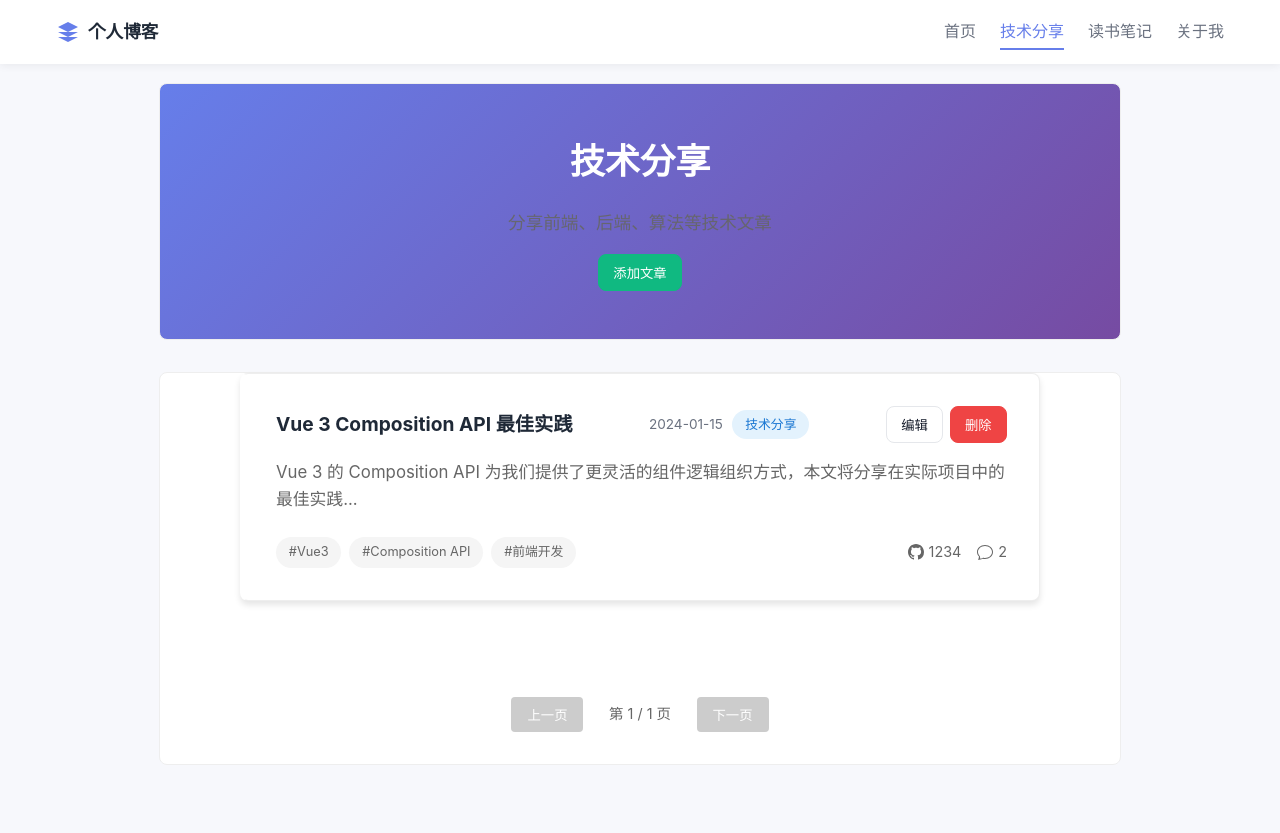
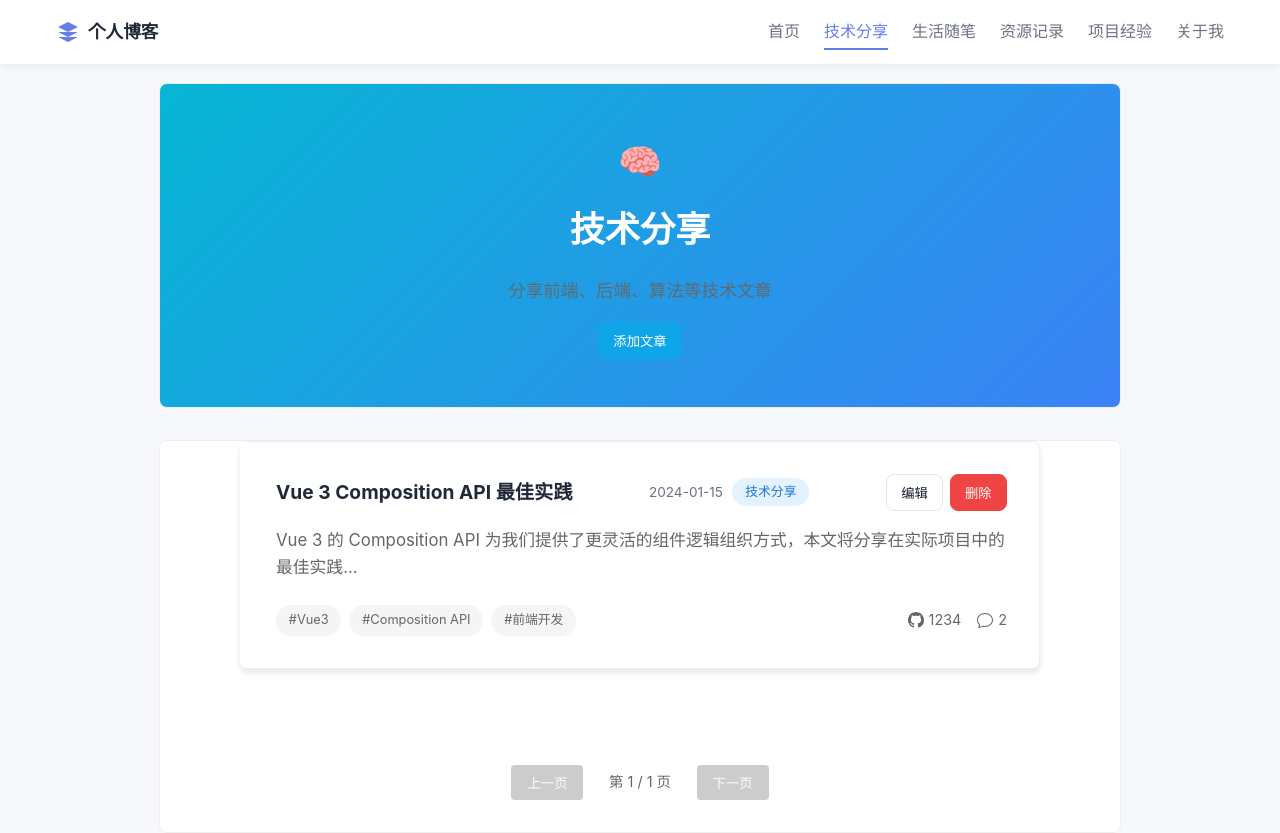
Before and after one commit to Cheng-222/Cheng-222.github.io, a Vue app: page /#/category/1 in a window 1280 px wide. Shown: the top 833 px of the page. Built offline with nearby package versions, Linux system fonts and the light colour scheme.

Commit message:
feat(ui): per-category themed Category page; add nav for 生活随笔/项目经验; unify category name 资源记录; backend init/script sync

```diff
--- a/src/App.vue
+++ b/src/App.vue
@@ -16,7 +16,10 @@
         <div class="nav-links">
           <router-link to="/" class="nav-link">首页</router-link>
           <router-link to="/category/1" class="nav-link">技术分享</router-link>
-          <router-link to="/category/3" class="nav-link">读书笔记</router-link>
+          <!-- 新增分类入口 -->
+          <router-link to="/category/2" class="nav-link">生活随笔</router-link>
+          <router-link to="/category/3" class="nav-link">资源记录</router-link>
+          <router-link to="/category/4" class="nav-link">项目经验</router-link>
           <router-link to="/about" class="nav-link">关于我</router-link>
         </div>
 
@@ -33,7 +36,10 @@
       <div class="mobile-menu" v-if="mobileMenuOpen">
         <router-link to="/" class="mobile-nav-link" @click="closeMobileMenu">首页</router-link>
         <router-link to="/category/1" class="mobile-nav-link" @click="closeMobileMenu">技术分享</router-link>
-        <router-link to="/category/3" class="mobile-nav-link" @click="closeMobileMenu">读书笔记</router-link>
+        <!-- 新增分类入口 -->
+        <router-link to="/category/2" class="mobile-nav-link" @click="closeMobileMenu">生活随笔</router-link>
+        <router-link to="/category/3" class="mobile-nav-link" @click="closeMobileMenu">资源记录</router-link>
+        <router-link to="/category/4" class="mobile-nav-link" @click="closeMobileMenu">项目经验</router-link>
         <router-link to="/about" class="mobile-nav-link" @click="closeMobileMenu">关于我</router-link>
       </div>
     </nav>
@@ -102,11 +108,7 @@ export default {
 }
 
 /* 全局样式重置 */
-* {
-  margin: 0;
-  padding: 0;
-  box-sizing: border-box;
-}
+* { margin: 0; padding: 0; box-sizing: border-box; }
 
 body {
   font-family: -apple-system, BlinkMacSystemFont, 'Segoe UI', 'Roboto', 'Oxygen',
@@ -120,179 +122,48 @@ body {
 }
 
 /* 应用容器 */
-.app-container {
-  display: flex;
-  flex-direction: column;
-  min-height: 100vh;
-}
+.app-container { display: flex; flex-direction: column; min-height: 100vh; }
 
 /* 导航栏样式 */
-.navbar {
-  background-color: var(--color-surface);
-  box-shadow: var(--shadow-sm);
-  position: sticky;
-  top: 0;
-  z-index: 100;
-}
+.navbar { background-color: var(--color-surface); box-shadow: var(--shadow-sm); position: sticky; top: 0; z-index: 100; }
 
-.navbar-container {
-  max-width: 1200px;
-  margin: 0 auto;
-  padding: 0 1rem;
-  display: flex;
-  justify-content: space-between;
-  align-items: center;
-  height: 64px;
-}
+.navbar-container { max-width: 1200px; margin: 0 auto; padding: 0 1rem; display: flex; justify-content: space-between; align-items: center; height: 64px; }
 
-.logo-link {
-  text-decoration: none;
-  display: flex;
-  align-items: center;
-}
+.logo-link { text-decoration: none; display: flex; align-items: center; }
+.logo { display: flex; align-items: center; gap: 0.5rem; }
+.logo-icon { width: 24px; height: 24px; color: var(--color-primary); }
+.logo-text { font-size: 1.1rem; font-weight: 700; color: var(--color-text); }
 
-.logo {
-  display: flex;
-  align-items: center;
-  gap: 0.5rem;
-}
+.nav-links { display: flex; gap: 1.5rem; }
 
-.logo-icon {
-  width: 24px;
-  height: 24px;
-  color: var(--color-primary);
-}
-
-.logo-text {
-  font-size: 1.1rem;
-  font-weight: 700;
-  color: var(--color-text);
-}
-
-.nav-links {
-  display: flex;
-  gap: 1.5rem;
-}
-
-.nav-link {
-  text-decoration: none;
-  color: var(--color-muted);
-  font-weight: 500;
-  transition: all 0.2s ease;
-  position: relative;
-}
-
-.nav-link:hover,
-.nav-link.router-link-active {
-  color: var(--color-primary);
-}
-
-.nav-link.router-link-active::after {
-  content: '';
-  position: absolute;
-  bottom: -4px;
-  left: 0;
-  width: 100%;
-  height: 2px;
-  background-color: var(--color-primary);
-}
+.nav-link { text-decoration: none; color: var(--color-muted); font-weight: 500; transition: all 0.2s ease; position: relative; }
+.nav-link:hover, .nav-link.router-link-active { color: var(--color-primary); }
+.nav-link.router-link-active::after { content: ''; position: absolute; bottom: -4px; left: 0; width: 100%; height: 2px; background-color: var(--color-primary); }
 
 /* 移动端菜单按钮 */
-.mobile-menu-btn {
-  background: none;
-  border: none;
-  cursor: pointer;
-  display: none;
-}
-
-.menu-icon {
-  width: 24px;
-  height: 24px;
-  color: var(--color-text);
-}
+.mobile-menu-btn { background: none; border: none; cursor: pointer; display: none; }
+.menu-icon { width: 24px; height: 24px; color: var(--color-text); }
 
 /* 移动端导航菜单 */
-.mobile-menu {
-  display: none;
-  background-color: var(--color-surface);
-  box-shadow: var(--shadow-md);
-  border-top: 1px solid var(--color-border);
-}
-
-.mobile-nav-link {
-  display: block;
-  padding: 1rem;
-  text-decoration: none;
-  color: var(--color-muted);
-  border-bottom: 1px solid #f0f0f0;
-  transition: background-color 0.2s ease, color 0.2s ease;
-}
-
-.mobile-nav-link:hover,
-.mobile-nav-link.router-link-active {
-  background-color: #f5f5f5;
-  color: var(--color-primary);
-}
+.mobile-menu { display: none; background-color: var(--color-surface); box-shadow: var(--shadow-md); border-top: 1px solid var(--color-border); }
+.mobile-nav-link { display: block; padding: 1rem; text-decoration: none; color: var(--color-muted); border-bottom: 1px solid #f0f0f0; transition: background-color 0.2s ease, color 0.2s ease; }
+.mobile-nav-link:hover, .mobile-nav-link.router-link-active { background-color: #f5f5f5; color: var(--color-primary); }
 
 /* 主内容区 */
-.main {
-  flex: 1;
-}
+.main { flex: 1; }
 
 /* 页脚样式 */
-.footer {
-  background-color: var(--color-footer-bg);
-  color: white;
-  padding: 2rem 0;
-  margin-top: 2rem;
-}
-
-.footer-container {
-  max-width: 1200px;
-  margin: 0 auto;
-  padding: 0 1rem;
-}
-
-.footer-content {
-  display: flex;
-  flex-direction: column;
-  align-items: center;
-  text-align: center;
-}
-
-.footer-info p {
-  margin-bottom: 0.5rem;
-  color: rgba(255, 255, 255, 0.8);
-  font-size: 0.92rem;
-}
-
-.footer-links {
-  display: flex;
-  gap: 1.5rem;
-  margin-top: 1rem;
-}
-
-.footer-link {
-  color: rgba(255, 255, 255, 0.8);
-  text-decoration: none;
-  transition: color 0.2s ease;
-  font-size: 0.92rem;
-}
-
-.footer-link:hover {
-  color: white;
-}
+.footer { background-color: var(--color-footer-bg); color: white; padding: 2rem 0; margin-top: 2rem; }
+.footer-container { max-width: 1200px; margin: 0 auto; padding: 0 1rem; }
+.footer-content { display: flex; flex-direction: column; align-items: center; text-align: center; }
+.footer-info p { margin-bottom: 0.5rem; color: rgba(255, 255, 255, 0.8); font-size: 0.92rem; }
+.footer-links { display: flex; gap: 1.5rem; margin-top: 1rem; }
+.footer-link { color: rgba(255, 255, 255, 0.8); text-decoration: none; transition: color 0.2s ease; font-size: 0.92rem; }
+.footer-link:hover { color: white; }
 
 /* 过渡动画 */
-.fade-enter-active,
-.fade-leave-active {
-  transition: opacity 0.25s ease;
-}
-
-.fade-enter-from,
-.fade-leave-to {
-  opacity: 0;
-}
+.fade-enter-active, .fade-leave-active { transition: opacity 0.25s ease; }
+.fade-enter-from, .fade-leave-to { opacity: 0; }
 
 /* 响应式设计 */
 @media (max-width: 768px) {
--- a/src/utils/storage.js
+++ b/src/utils/storage.js
@@ -19,7 +19,7 @@ const defaultProfile = {
 const defaultCategories = [
   { id: 1, name: '技术分享', description: '分享前端、后端、算法等技术文章' },
   { id: 2, name: '生活随笔', description: '记录生活中的点点滴滴' },
-  { id: 3, name: '读书笔记', description: '阅读心得和知识总结' },
+  { id: 3, name: '资源记录', description: '记录平日积累的资源' },
   { id: 4, name: '项目经验', description: '项目开发中的经验和教训' }
 ];
 
@@ -90,6 +90,26 @@ const defaultArticles = [
   }
 ];
 
+// 新增：一次性迁移旧分类名称（id=3）到“资源记录”
+function maybeMigrateCategories() {
+  try {
+    const raw = localStorage.getItem(KEYS.categories);
+    if (!raw) return;
+    const cats = JSON.parse(raw);
+    let changed = false;
+    cats.forEach(c => {
+      if (c && c.id === 3 && c.name === '读书笔记') {
+        c.name = '资源记录';
+        c.description = '记录平日积累的资源';
+        changed = true;
+      }
+    });
+    if (changed) {
+      localStorage.setItem(KEYS.categories, JSON.stringify(cats));
+    }
+  } catch {}
+}
+
 // 初始化本地数据（仅在首次缺失时）
 const HOME_KEY = 'blog_home_cfg'
 const defaultHomeConfig = { title: '我的个人博客', subtitle: '记录生活，分享知识' }
@@ -126,6 +146,7 @@ function ensureSeeded() {
 }
 
 ensureSeeded();
+maybeMigrateCategories();
 
 // Profile
 export function getProfile() {
@@ -237,6 +258,7 @@ export function resetAll() {
     localStorage.removeItem(KEYS.articles);
     localStorage.removeItem(KEYS.comments);
     ensureSeeded();
+    maybeMigrateCategories();
   } catch (e) {
     console.error('重置本地数据失败:', e);
   }
--- a/src/views/ArticleDetail.vue
+++ b/src/views/ArticleDetail.vue
@@ -157,7 +157,7 @@ export default {
       categories: [
         { id: 1, name: '技术分享' },
         { id: 2, name: '生活随笔' },
-        { id: 3, name: '读书笔记' },
+        { id: 3, name: '资源记录' },
         { id: 4, name: '项目经验' }
       ]
     }
--- a/src/views/Category.vue
+++ b/src/views/Category.vue
@@ -1,11 +1,13 @@
-﻿<template>
-  <div class="category-container">
+<template>
+  <div class="category-container" :style="theme.cssVars">
     <div class="category-header">
+      <div class="category-emoji">{{ theme.emoji }}</div>
       <h1 class="category-title">{{ currentCategory ? currentCategory.name : '未分类' }}</h1>
       <p class="category-description">{{ currentCategory ? currentCategory.description : '查看所有文章分类' }}</p>
       <div class="header-actions">
-        <button v-if="currentCategory && currentCategory.id === 1" class="btn success" @click="toggleAddArticle">{{ showAddPanel ? '取消' : '添加文章' }}</button>
-        <button v-if="showAddPanel" class="btn primary" @click="saveNewArticle">保存</button>
+        <button v-if="currentCategory && [1,2,3,4].includes(currentCategory.id)" class="btn success" @click="toggleAddArticle">
+          {{ showAddPanel ? '取消' : '添加文章' }}
+        </button>
       </div>
       <!-- 添加文章面板 -->
       <div v-if="showAddPanel" class="add-article-panel">
@@ -87,7 +89,7 @@
       <div class="content-wrapper">
         <!-- 文章分类 -->
         <article
-          v-for="article in articles"
+          v-for="article in articles.slice((currentPage-1)*pageSize, (currentPage-1)*pageSize + pageSize)"
           :key="article.id"
           class="article-card"
           @click="goToArticle(article.id)"
@@ -157,7 +159,7 @@ export default {
       articles: [],
       currentCategory: null,
       currentPage: 1,
-      pageSize: 6,
+      pageSize: 3,
       showAddPanel: false,
       showEditPanel: false,
       editingId: null,
@@ -173,6 +175,16 @@ export default {
   computed: {
     totalPages() {
       return Math.ceil(this.articles.length / this.pageSize) || 1
+    },
+    theme() {
+      const id = this.currentCategory ? this.currentCategory.id : 0
+      const map = {
+        1: { cssVars: { '--acc': '#0ea5e9', '--acc-600': '#0284c7', '--grad-start': '#06b6d4', '--grad-end': '#3b82f6' }, emoji: '🧠' },
+        2: { cssVars: { '--acc': '#a855f7', '--acc-600': '#7c3aed', '--grad-start': '#8b5cf6', '--grad-end': '#ec4899' }, emoji: '🌸' },
+        3: { cssVars: { '--acc': '#16a34a', '--acc-600': '#15803d', '--grad-start': '#10b981', '--grad-end': '#22c55e' }, emoji: '🔗' },
+        4: { cssVars: { '--acc': '#f59e0b', '--acc-600': '#d97706', '--grad-start': '#f59e0b', '--grad-end': '#f97316' }, emoji: '🚀' }
+      }
+      return map[id] || { cssVars: { '--acc': '#667eea', '--acc-600': '#5a67d8', '--grad-start': '#667eea', '--grad-end': '#764ba2' }, emoji: '📄' }
     }
   },
   created() {
@@ -343,12 +355,13 @@ export default {
 }
 
 .category-header {
-  background: linear-gradient(135deg, #667eea 0%, #764ba2 100%);
+  background: linear-gradient(135deg, var(--grad-start) 0%, var(--grad-end) 100%);
   color: white;
   padding: 3rem 0;
   text-align: center;
   margin-bottom: 2rem;
 }
+.category-emoji { font-size: 2.2rem; margin-bottom: .5rem; }
 
 .category-title {
   font-size: 2.2rem;
@@ -389,7 +402,7 @@ export default {
 .article-card:hover {
   transform: translateY(-5px);
   box-shadow: 0 10px 20px rgba(0, 0, 0, 0.1);
-  border-left-color: #667eea;
+  border-left-color: var(--acc);
 }
 
 .article-header {
@@ -455,7 +468,7 @@ export default {
 }
 
 .tag:hover {
-  background-color: #667eea;
+  background-color: var(--acc);
   color: white;
 }
 
@@ -516,7 +529,7 @@ export default {
 
 .page-btn {
   padding: 0.5rem 1rem;
-  background-color: #667eea;
+  background-color: var(--acc);
   color: white;
   border: none;
   border-radius: 4px;
@@ -525,7 +538,7 @@ export default {
 }
 
 .page-btn:hover:not(:disabled) {
-  background-color: #764ba2;
+  background-color: var(--acc-600);
 }
 
 .page-btn:disabled {
@@ -550,7 +563,7 @@ export default {
 .btn { display: inline-flex; align-items: center; gap: .4rem; padding: .5rem .9rem; border: 1px solid #e5e7eb; border-radius: 8px; background: #fff; color: #111827; cursor: pointer; transition: all .2s; }
 .btn:hover { box-shadow: 0 4px 10px rgba(0,0,0,.06); transform: translateY(-1px); }
 .btn.primary { background: #2563eb; color: #fff; border-color: #2563eb; }
-.btn.success { background: #10b981; color: #fff; border-color: #10b981; }
+.btn.success { background: var(--acc); color: #fff; border-color: var(--acc); }
 .header-actions { margin-top: 1rem; display: flex; justify-content: center; gap: .6rem; }
 .add-article-panel { background: #fff; border-radius: 12px; padding: 1rem; margin-top: 1rem; box-shadow: 0 6px 18px rgba(0,0,0,.08); max-width: 720px; display: grid; grid-template-columns: 1fr 1fr; gap: .8rem 1rem; justify-content: center; margin-left: auto; margin-right: auto; }
 .add-article-panel label { display: flex; flex-direction: column; font-size: .9rem; color: #374151; }
--- a/src/views/Home.vue
+++ b/src/views/Home.vue
@@ -81,7 +81,7 @@ export default {
       categories: [
         { id: 1, name: '技术分享' },
         { id: 2, name: '生活随笔' },
-        { id: 3, name: '读书笔记' },
+        { id: 3, name: '资源记录' },
         { id: 4, name: '项目经验' }
       ],
       currentPage: 1,
@@ -97,9 +97,9 @@ export default {
     async fetchArticles() {
       try {
         const all = getArticles();
-        this.totalPages = Math.ceil(all.length / 10) || 1;
-        const start = (this.currentPage - 1) * 10;
-        this.articles = all.slice(start, start + 10).map(article => ({
+        this.totalPages = Math.ceil(all.length / 3) || 1;
+        const start = (this.currentPage - 1) * 3;
+        this.articles = all.slice(start, start + 3).map(article => ({
           ...article,
           publishTime: new Date(article.publishTime),
           tags: Array.isArray(article.tags) ? article.tags : (typeof article.tags === 'string' ? article.tags.split(',') : [])
--- a/src/views/Tags.vue
+++ b/src/views/Tags.vue
@@ -80,7 +80,7 @@ export default {
       categories: [
         { id: 1, name: '技术分享' },
         { id: 2, name: '生活随笔' },
-        { id: 3, name: '读书笔记' },
+        { id: 3, name: '资源记录' },
         { id: 4, name: '项目经验' }
       ],
       currentPage: 1,
@@ -115,9 +115,9 @@ export default {
           publishTime: new Date(article.publishTime)
         }));
         this.categories = getCategories();
-        this.totalPages = Math.ceil(filtered.length / 10) || 1;
-        const start = (this.currentPage - 1) * 10;
-        this.articles = filtered.slice(start, start + 10);
+        this.totalPages = Math.ceil(filtered.length / 3) || 1;
+        const start = (this.currentPage - 1) * 3;
+        this.articles = filtered.slice(start, start + 3);
       } catch (error) {
         console.error('加载标签文章失败:', error);
       }
```
Also changed, not shown: 2 other files (tests, documents, lock files or other folders).
